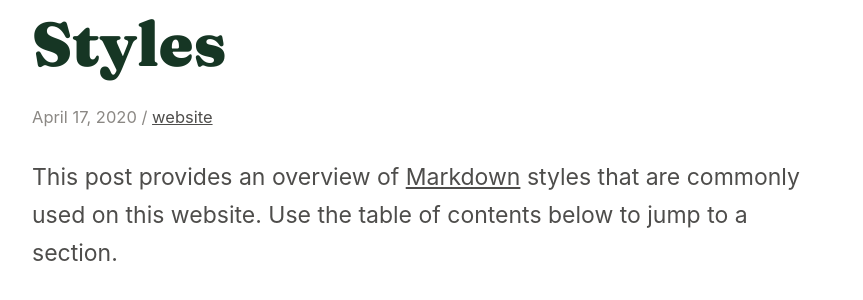
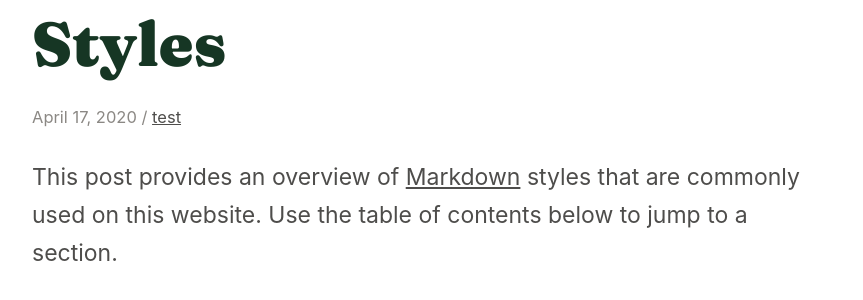
Before and after one commit to ajpwalser/ajpwalser.github.io, a Jekyll site: the page built from _posts/2020-04-17-Styles.md, in a window 1280 px wide and 900 px high. Shown: the part 183-483 px from the top of the window, without its empty margins (208-1071 px from the left). Built offline with Jekyll 4.4.1, drawn with Linux system fonts in a browser that asks for light colours; some web fonts are replaced.

Commit message:
Update post.html

```diff
--- a/_layouts/post.html
+++ b/_layouts/post.html
@@ -4,7 +4,7 @@
 
 <article class="post" itemscope itemtype="http://schema.org/BlogPosting">
    <h2 class="name headline" itemprop="name headline">{{ page.title | escape }}</h2>
-   <p class="time"><time datetime="{{ page.date | date_to_xmlschema }}" itemprop="datePublished">{{ page.date | date: "%B %-d, %Y" }}</time><span class="meta">{% for tag in page.tags %} &#47; <a href="{{ site.url }}/tags/#{{ tag | cgi_escape }}" title="Posts tagged “{{ tag }}”" rel="tag">{{ tag }}</a>{% unless forloop.last %}&nbsp;{% endunless %}{% endfor %}</p>
+   <p class="time"><time datetime="{{ page.date | date_to_xmlschema }}" itemprop="datePublished">{{ page.date | date: "%B %-d, %Y" }}</time><span class="meta">{% for category in page.categories %} &#47; <a href="{{ site.url }}/categories/{{ category | cgi_escape }}" title="Posts about “{{ category }}”" rel="category">{{ category }}</a>{% unless forloop.last %}&nbsp;{% endunless %}{% endfor %}</p>
    <div itemprop="articleBody">
       {{ content }}
    </div>
```
